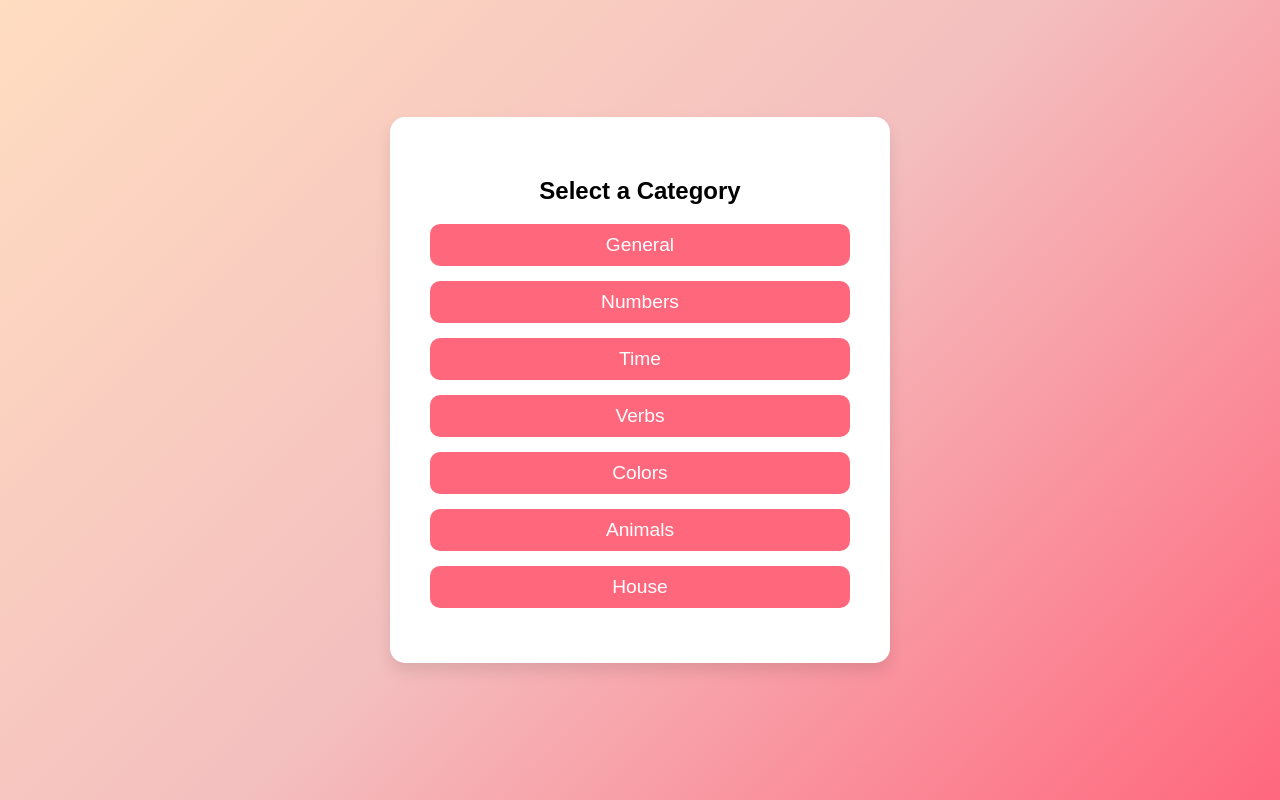
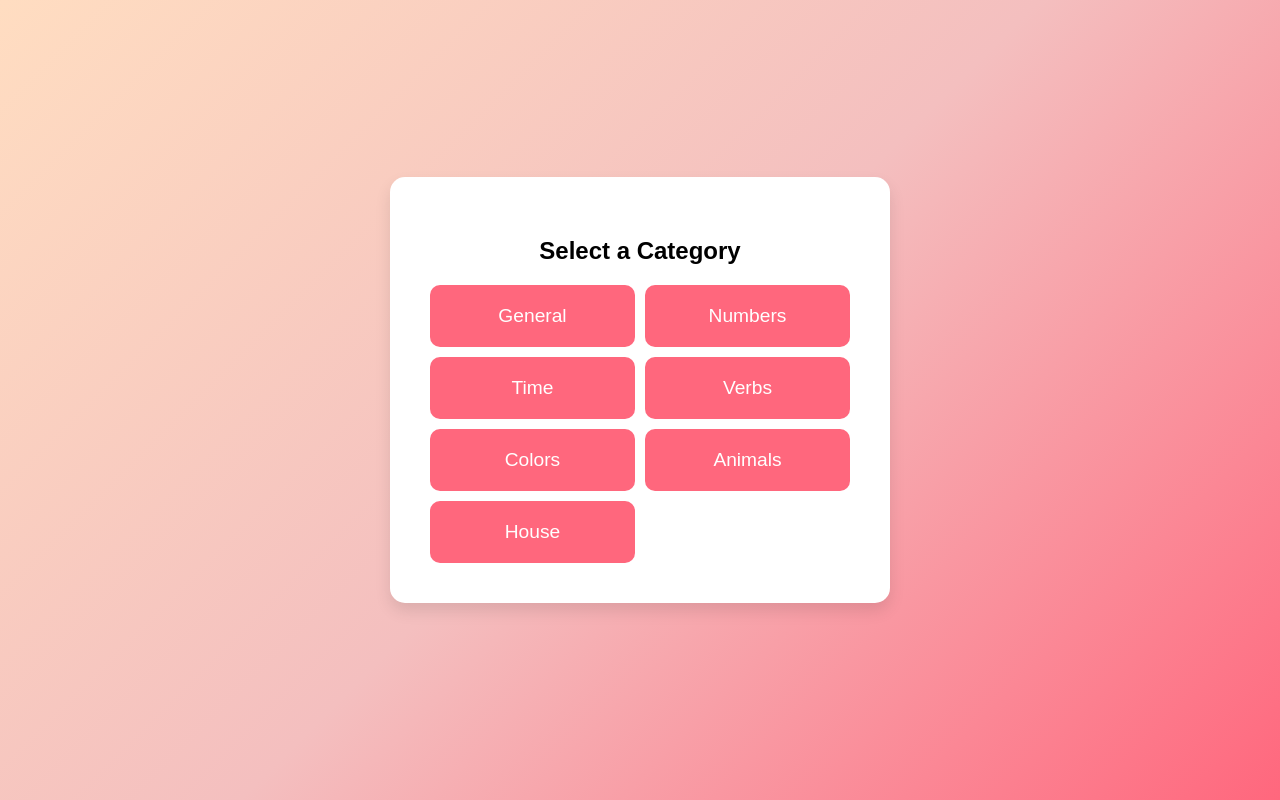
Before and after one commit to darkzod18/test1, a plain HTML site: page index.html in a window 1280 px wide. Drawn offline with Linux system fonts and the light colour scheme.

Commit message:
Update style.css
update container grid

```diff
--- a/style.css
+++ b/style.css
@@ -1,4 +1,3 @@
-
     body {
       font-family: 'Arial', sans-serif;
       background: linear-gradient(135deg, #FFDDC1, #F4BFBF, #FF677D);
@@ -21,15 +20,22 @@
       box-shadow: 0 8px 16px rgba(0, 0, 0, 0.1);
       margin-bottom: 20px;
     }
+	.category-grid {
+	  display: grid;
+	  grid-template-columns: repeat(2, 1fr); /* 2 columns */
+	  gap: 10px;
+	  margin-top: 20px;
+	}
     .category {
-      margin: 15px 0;
+      margin: 10;
       font-size: 1.2rem;
       background-color: #FF677D;
       color: white;
-      padding: 10px;
+      padding: 20px 10px;
       border-radius: 10px;
       cursor: pointer;
       transition: background-color 0.3s;
+	  text-align: center;
     }
     .category:hover {
       background-color: #F4BFBF;
```
